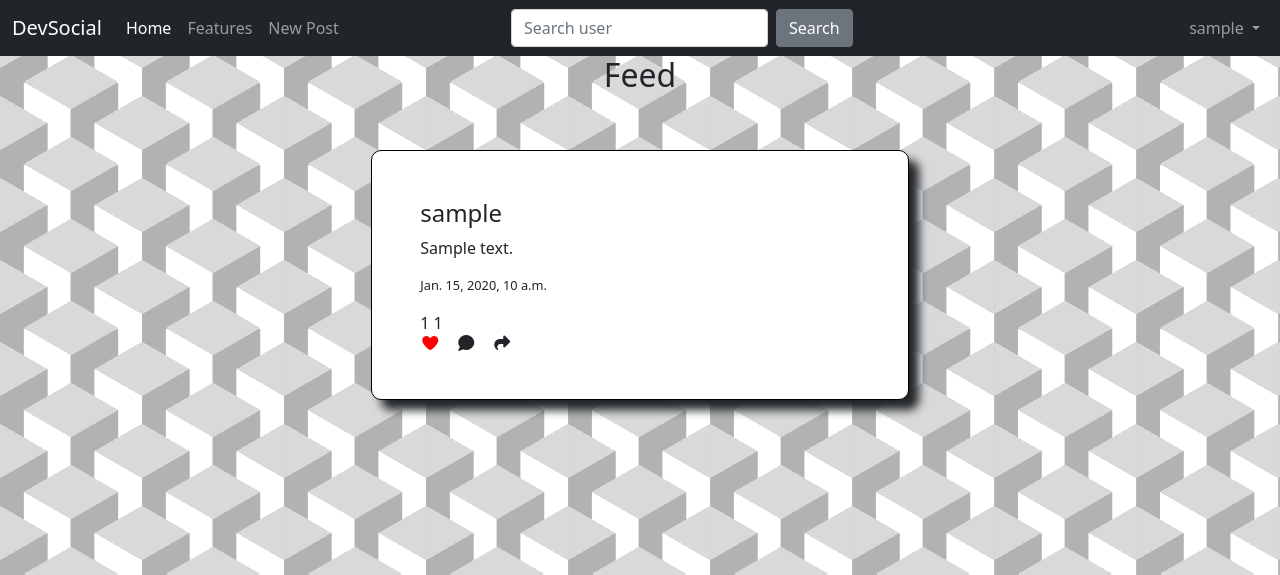
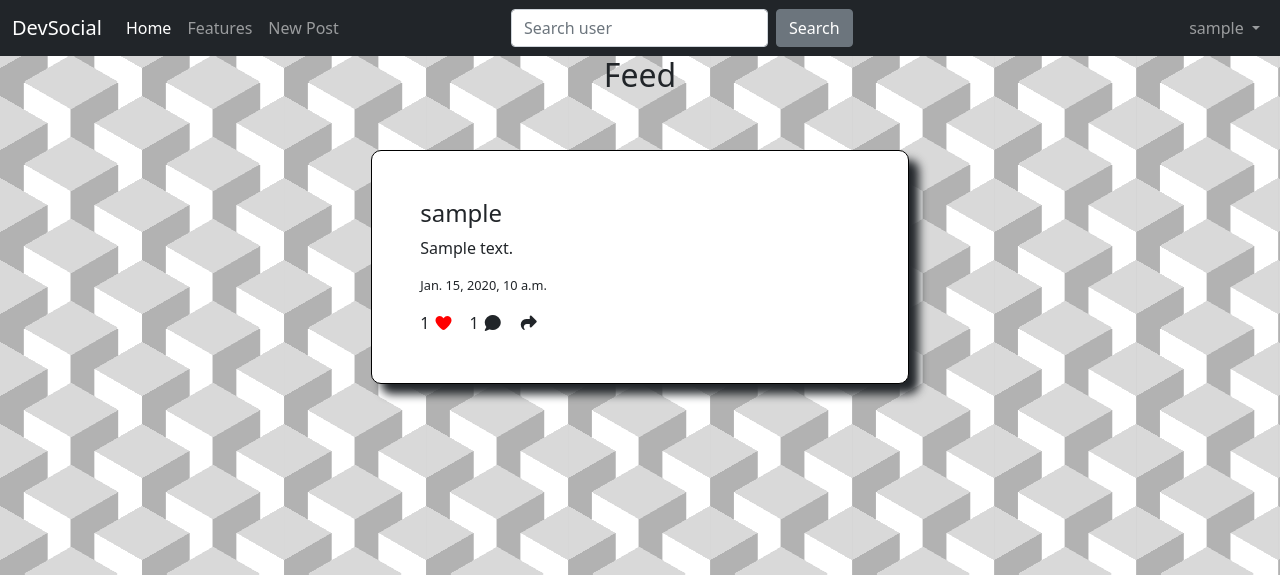
Before and after one commit to NoobCoder12/DevSocial, a Django app: page / in a window 1280 px wide. Shown: the top 575 px of the page. Run offline with Django 5.2, Linux system fonts and the light colour scheme; a user stored in the database is signed in; tables that the repository leaves empty hold one stand-in row (values such as "Sample post"); grey boxes marked "Sample" are stand-in pictures; some libraries are stand-ins or nearby versions.

Commit message:
editing icons

```diff
--- a/frontend/static/posts/css/style.css
+++ b/frontend/static/posts/css/style.css
@@ -133,7 +133,7 @@ main {
     border-bottom-color: rgba(0,0,0,.42);
     font-size: 1rem;
     font-weight: 400;
-    width: 100%;
+    width: 10;
     padding: 20px 16px 6px;
     border: none;
     border-radius: 4px 4px 0 0;
--- a/frontend/templates/posts/home.html
+++ b/frontend/templates/posts/home.html
@@ -9,15 +9,19 @@
         <h5 class='post-author'>{{ post.author }}</h5>
         <p class='post-body'>{{ post.body }}</p>
         <p class='post-date'>{{ post.date }}</p>
-        <div class="counters">
-          <span class='likes-count'>{{ post.likes.count }}</span>
-          <span class="comments-count">{{ post.comments.count }}</span>
-        </div>
 
         <div class="icons">
-          <i class="fa-solid fa-heart {% if post.user_liked %}liked{% endif %}" data-slug="{{ post.slug }}"></i>
-          <i class="fa-solid fa-comment" data-post-slug="{{ post.slug }}"></i>
-          <i class="fa-solid fa-share"></i>
+          <div class="likes-section">
+            <span class='likes-count'>{{ post.likes.count }}</span>
+            <i class="fa-solid fa-heart {% if post.user_liked %}liked{% endif %}" data-slug="{{ post.slug }}"></i>
+          </div>
+          <div class="comments-section">
+            <span class="comments-count">{{ post.comments.count }}</span>
+            <i class="fa-solid fa-comment" data-post-slug="{{ post.slug }}"></i>
+          </div>
+          <div class="share-section">
+            <i class="fa-solid fa-share"></i>
+          </div>
         </div>
 
          <!--Hidden input for comment-->
```
